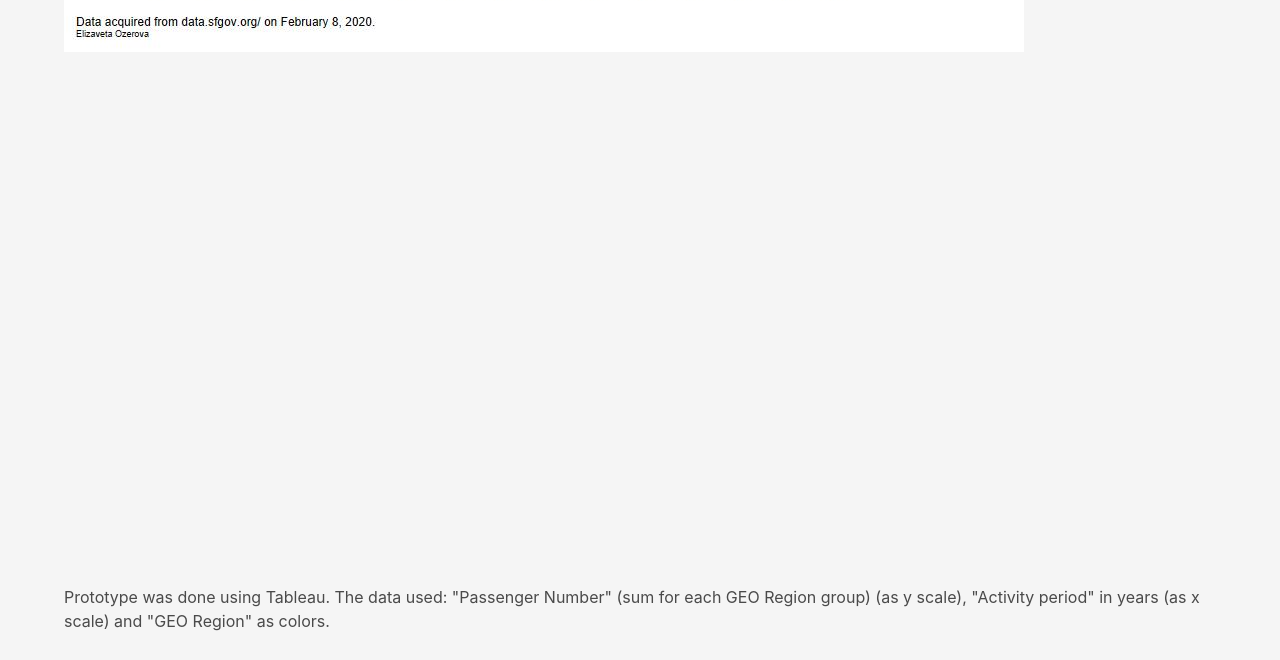
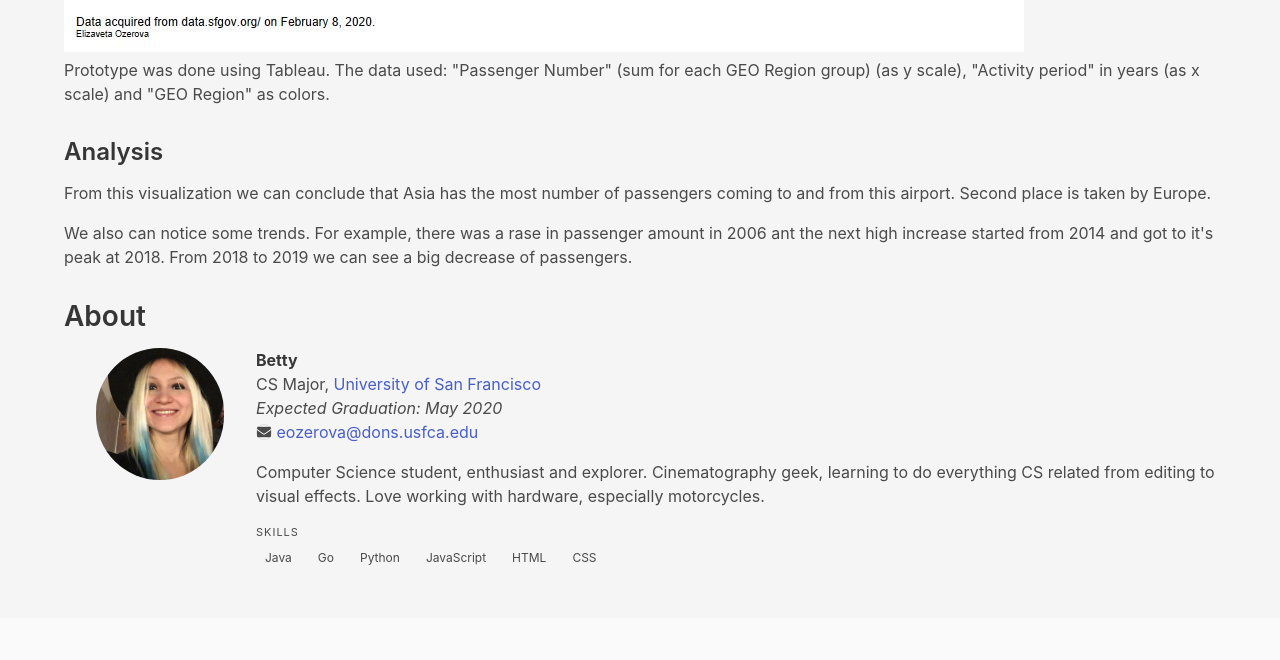
Before and after one commit to usf-cs360-spring2020/homework1-BettyRain, a plain HTML site: page areachart.html in a window 1280 px wide. Shown: the part 1056-1716 px from the top of the page. Drawn offline with nearby package versions, Linux system fonts and the light colour scheme; grey boxes are pictures that could not be loaded.

Commit message:
Almost done

```diff
--- a/areachart.html
+++ b/areachart.html
@@ -99,8 +99,6 @@
 
         <img src="areachart.jpg" alt="AreaChart Prototype">
 
-        <script type='text/javascript' src='https://us-west-2b.online.tableau.com/javascripts/api/viz_v1.js'></script><div class='tableauPlaceholder' style='width: 960px; height: 527px;'><object class='tableauViz' width='960' height='527' style='display:none;'><param name='host_url' value='https%3A%2F%2Fus-west-2b.online.tableau.com%2F' /> <param name='embed_code_version' value='3' /> <param name='site_root' value='&#47;t&#47;usfcs360spring2020' /><param name='name' value='Homework1&#47;Dashboard3' /><param name='tabs' value='no' /><param name='toolbar' value='yes' /><param name='showAppBanner' value='false' /></object></div>
-
         <p>Prototype was done using Tableau. The data used: "Passenger Number" (sum for each GEO Region group) (as y scale), "Activity period" in years (as x scale) and "GEO Region" as colors.
 
         <h3 id="analysis">Analysis</h3>
```
